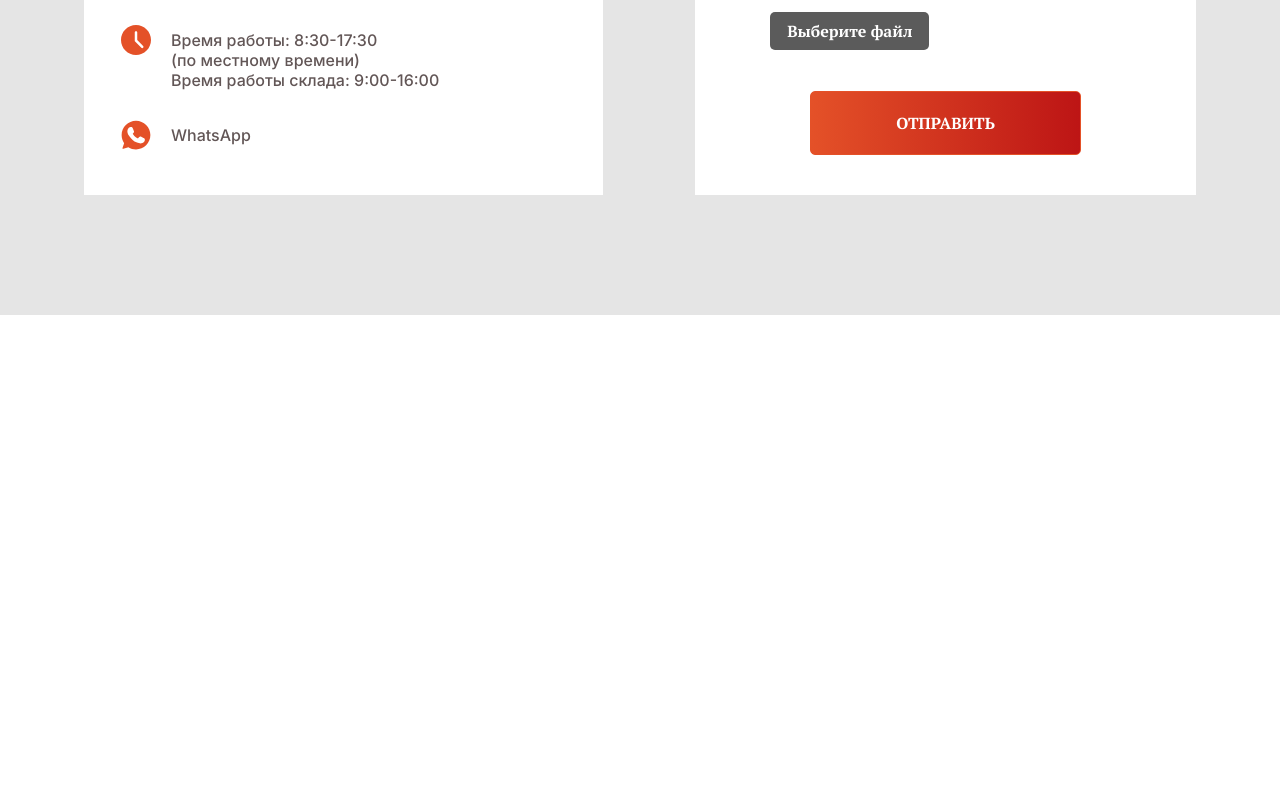
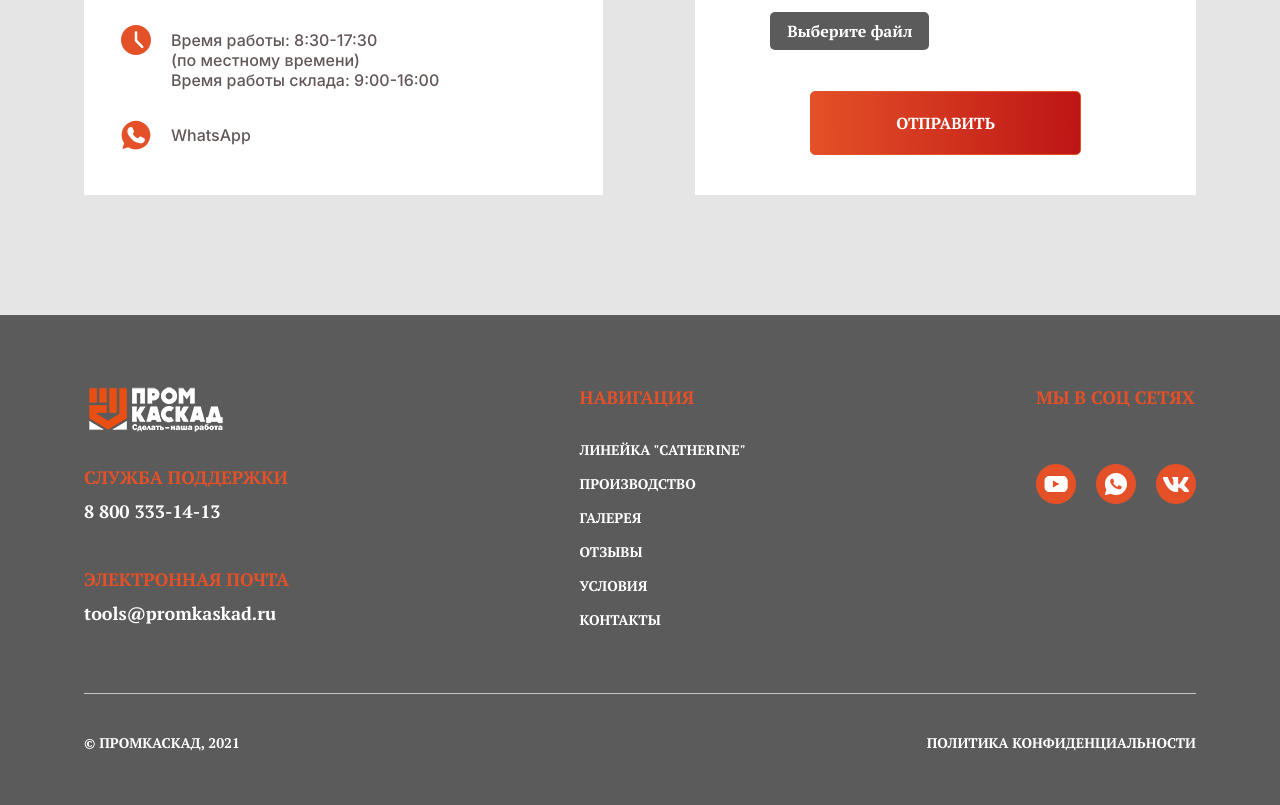
Before and after one commit to MCF512/Prom, a website: page docs/index.html in a window 1280 px wide. Shown: the part 5769-6574 px from the top of the page. Before the commit the page ends 6084 px from the top, so only its background shows below. Drawn offline with Linux system fonts and the light colour scheme.

Commit message:
added footer

```diff
--- a/docs/index.html
+++ b/docs/index.html
@@ -450,6 +450,105 @@
     </div>
   </section>
 
+  <footer class="footer">
+    <div class="container">
+      <div class="footer__wrapper">
+        <div class="footer__block">
+          <a class="footer__logo" href="#">
+            <img src="images/footer-logo.png" alt="logo">
+          </a>
+
+          <h2 class="footer__subtitle">
+            Служба поддержки
+          </h2>
+          <a class="footer__link footer__link--tel" href="tel:8 800 333-14-13">
+            8 800 333-14-13
+          </a>
+
+          <h2 class="footer__subtitle">
+            ЭЛЕКТРОННАЯ ПОЧТА
+          </h2>
+          <a class="footer__link footer__link--mail" href="mailto:tools@promkaskad.ru">
+            tools@promkaskad.ru
+          </a>
+        </div>
+
+        <div class="footer__block">
+          <h2 class="footer__subtitle footer__subtitle--nav">
+            Навигация
+          </h2>
+
+          <ul class="footer__nav">
+            <li class="footer__item">
+              <a class="footer__link" href="#">
+                ЛИНЕЙКА "CATHERINE"
+              </a>
+            </li>
+            <li class="footer__item">
+              <a class="footer__link" href="#">
+                ПРОИЗВОДСТВО
+              </a>
+            </li>
+            <li class="footer__item">
+              <a class="footer__link" href="#">
+                ГАЛЕРЕЯ
+              </a>
+            </li>
+            <li class="footer__item">
+              <a class="footer__link" href="#">
+                ОТЗЫВЫ
+              </a>
+            </li>
+            <li class="footer__item">
+              <a class="footer__link" href="#">
+                УСЛОВИЯ
+              </a>
+            </li>
+            <li class="footer__item">
+              <a class="footer__link" href="#">
+                КОНТАКТЫ
+              </a>
+            </li>
+          </ul>
+        </div>
+
+        <div class="footer__block">
+          <h2 class="footer__subtitle footer__subtitle--contacts">
+            Мы в соц сетях
+          </h2>
+
+          <ul class="footer__contacts">
+            <li class="footer__contact">
+              <a class="footer__link" href="#">
+                <img src="images/footer-youtube.svg" alt="youtube">
+              </a>
+            </li>
+            <li class="footer__contact">
+              <a class="footer__link" href="#">
+                <img src="images/footer-whatsapp.svg" alt="WhatsApp">
+              </a>
+            </li>
+            <li class="footer__contact">
+              <a class="footer__link" href="#">
+                <img src="images/footer-vk.svg" alt="vk">
+              </a>
+            </li>
+          </ul>
+        </div>
+      </div>
+
+      <div class="footer__bottom">
+        <p class="footer__copy">
+          © ПРОМКАСКАД, 2021
+        </p>
+
+        <a class="footer__link" href="#">
+          Политика конфиденци­альности
+        </a>
+      </div>
+    </div>
+  </footer>
+
   <script src="js/main.min.js"></script>
 </body>
 
--- a/docs/scss/style.scss
+++ b/docs/scss/style.scss
@@ -621,6 +621,80 @@
   }
 }
 
+.footer {
+  background-color: #5b5b5b;
+  color: #fff;
+  padding-top: 70px;
+  padding-bottom: 53px;
+
+  &__wrapper {
+    display: flex;
+    justify-content: space-between;
+    padding-bottom: 64px;
+    border-bottom: 1px solid #c4c4c4;
+  }
+
+  &__logo {
+    margin-bottom: 30px;
+    display: block;
+  }
+
+  &__subtitle {
+    color: #e45128;
+    font-size: 18px;
+    text-transform: uppercase;
+    margin-bottom: 10px;
+
+    &--nav {
+      margin-bottom: 31px;
+    }
+
+    &--contacts {
+      margin-bottom: 55px;
+    }
+  }
+
+  &__link {
+    display: block;
+    font-size: 14px;
+    transition: opacity 0.5s;
+
+    &--tel {
+      margin-bottom: 44px;
+      font-size: 18px;
+    }
+
+    &--mail {
+      font-size: 18px;
+    }
+
+    &:hover {
+      opacity: 0.5;
+    }
+  }
+
+  &__item:not(:last-child) {
+    margin-bottom: 15px;
+  }
+
+  &__contacts {
+    display: flex;
+  }
+
+  &__contact:not(:last-child) {
+    margin-right: 20px;
+  }
+
+  &__bottom {
+    padding-top: 39px;
+    display: flex;
+    text-transform: uppercase;
+    justify-content: space-between;
+    align-items: center;
+    font-size: 14px;
+  }
+}
+
 
 
 
```
Also changed, not shown: docs/css/style.min.css, docs/images/footer-logo.png (added), docs/images/footer-vk.svg (added), docs/images/footer-whatsapp.svg (added), docs/images/footer-youtube.svg (added).
